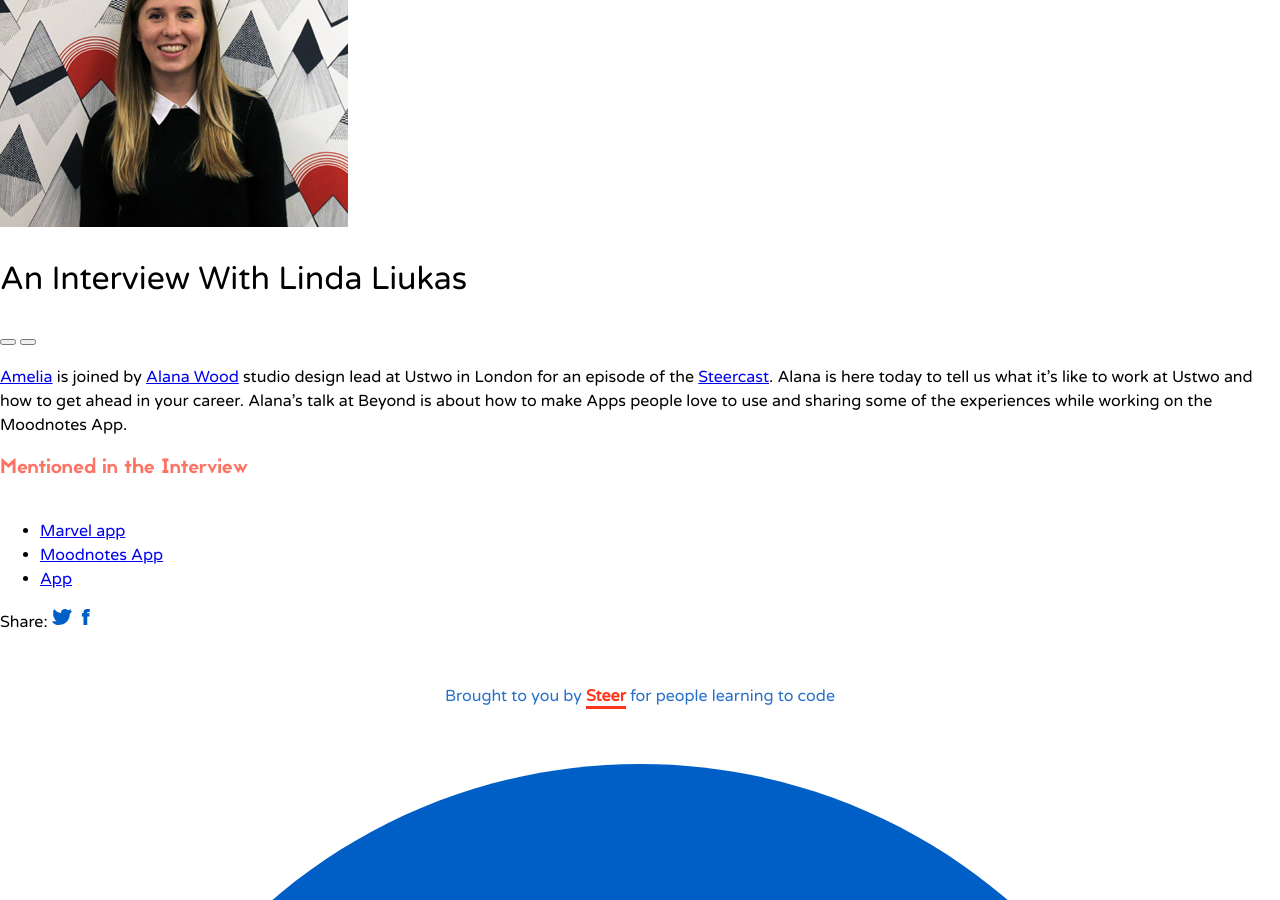
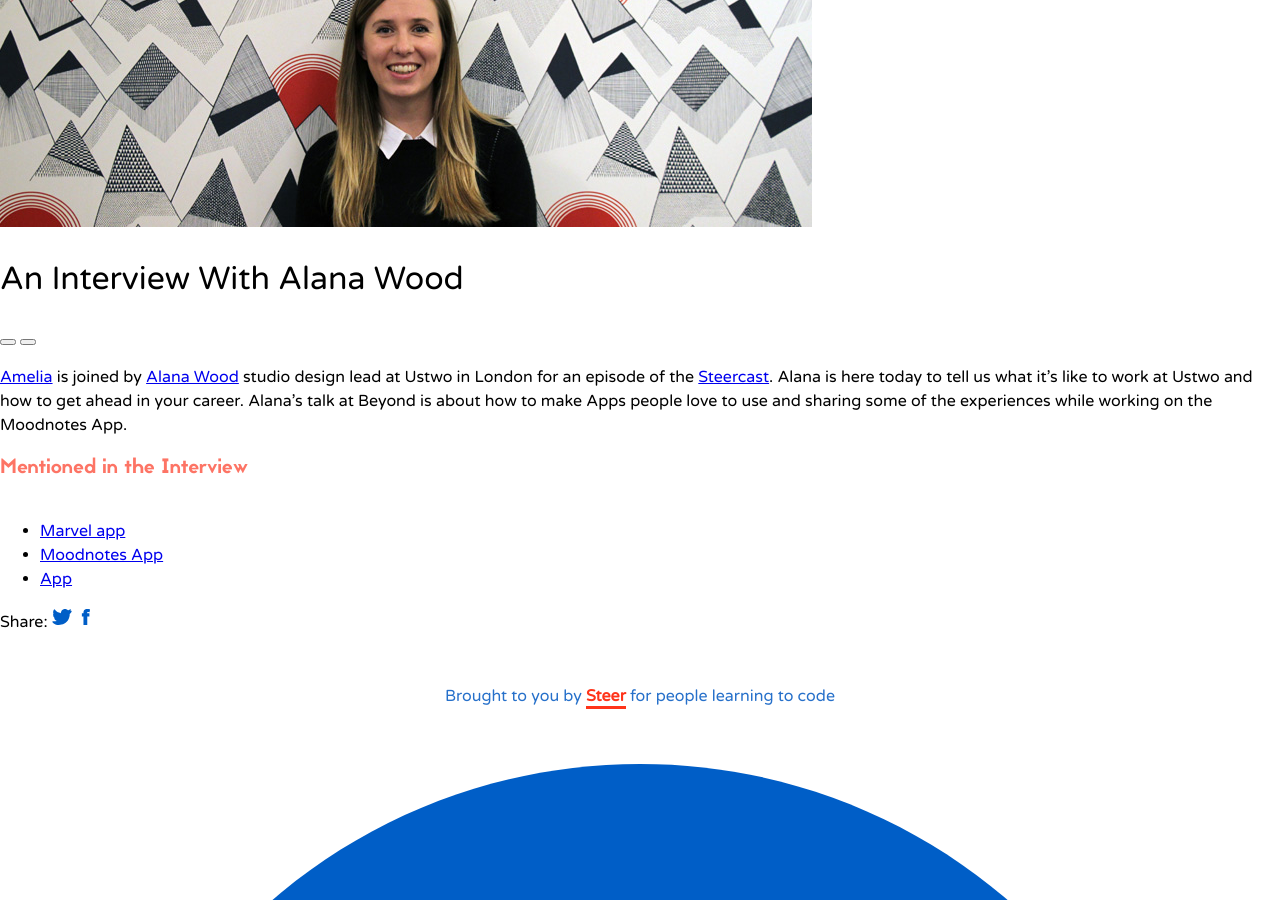
Before and after one commit to Sambillingham/beyond, a Jekyll site: the page built from interviews/_posts/2015-10-20-an-interview-with-alana-wood.md, in a window 1280 px wide and 900 px high, scrolled down 546 px. Built offline with Jekyll 4.4.1, drawn with Linux system fonts in a browser that asks for light colours; some web fonts are replaced; Markdown is read by kramdown in place of the engine named in the settings.

Commit message:
update Alana interview images/audio url

```diff
--- a/interviews/_posts/2015-10-20-an-interview-with-alana-wood.md
+++ b/interviews/_posts/2015-10-20-an-interview-with-alana-wood.md
@@ -1,10 +1,11 @@
 ---
 layout: audio-post
-title: An Interview With Linda Liukas
-date: 2015-09-29 10:00:00
-blog_feature_image: interview-alana-wood.jpg
-single_feature_image: interview-alana-wood-preview.jpg
+title: An Interview With Alana Wood
+date: 2015-10-20 10:00:00
+blog_feature_image: interview-alana-wood-preview.jpg
+single_feature_image: interview-alana-wood.jpg
 og_image: interview-alana-wood-og.jpg
+audio_file_url: https://steer-podcast.s3.amazonaws.com/42.mp3
 ---
 
 [Amelia](@ameliahumfress) is joined by [Alana Wood](@missalanawood) studio design lead at Ustwo in London for an episode of the [Steercast](podcast.steer.me). Alana is here today to tell us what it’s like to work at Ustwo and how to get ahead in your career. Alana’s talk at Beyond is about how to make Apps people love to use and sharing some of the experiences while working on the Moodnotes App.
```
